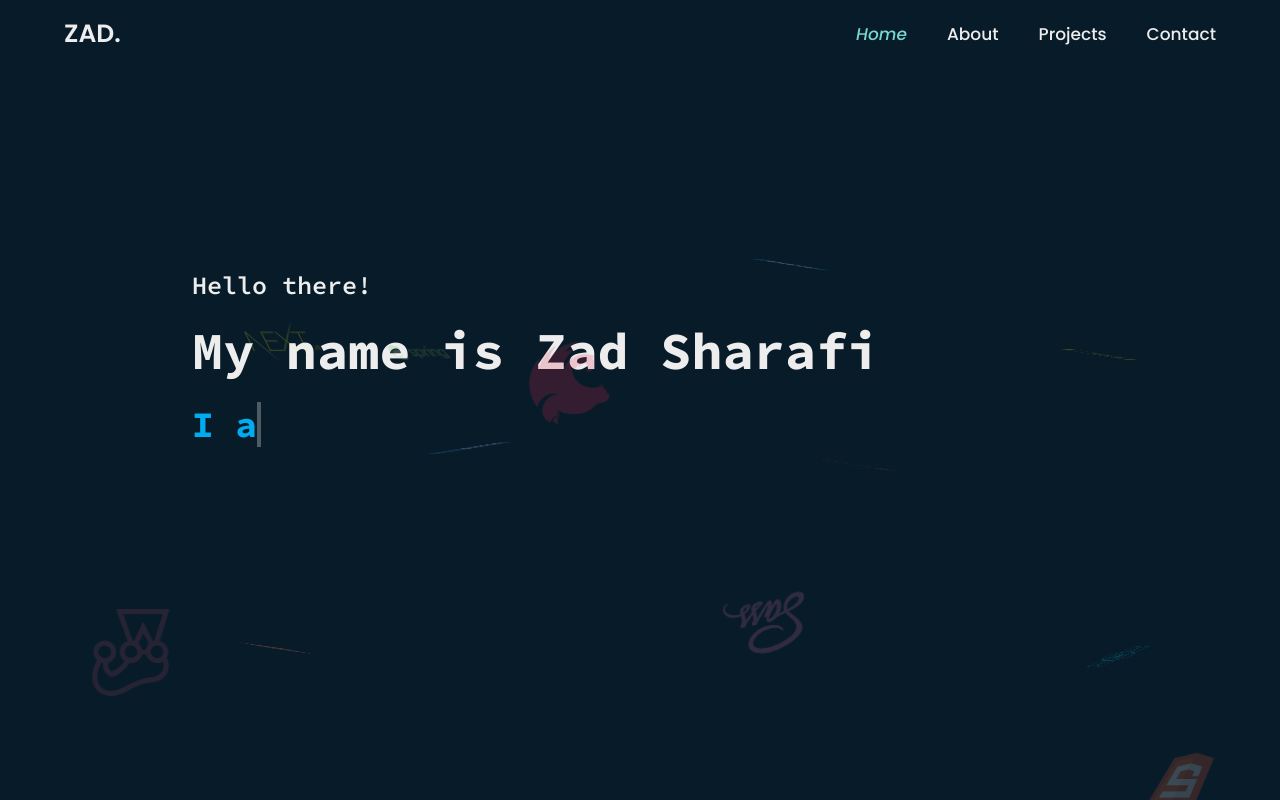
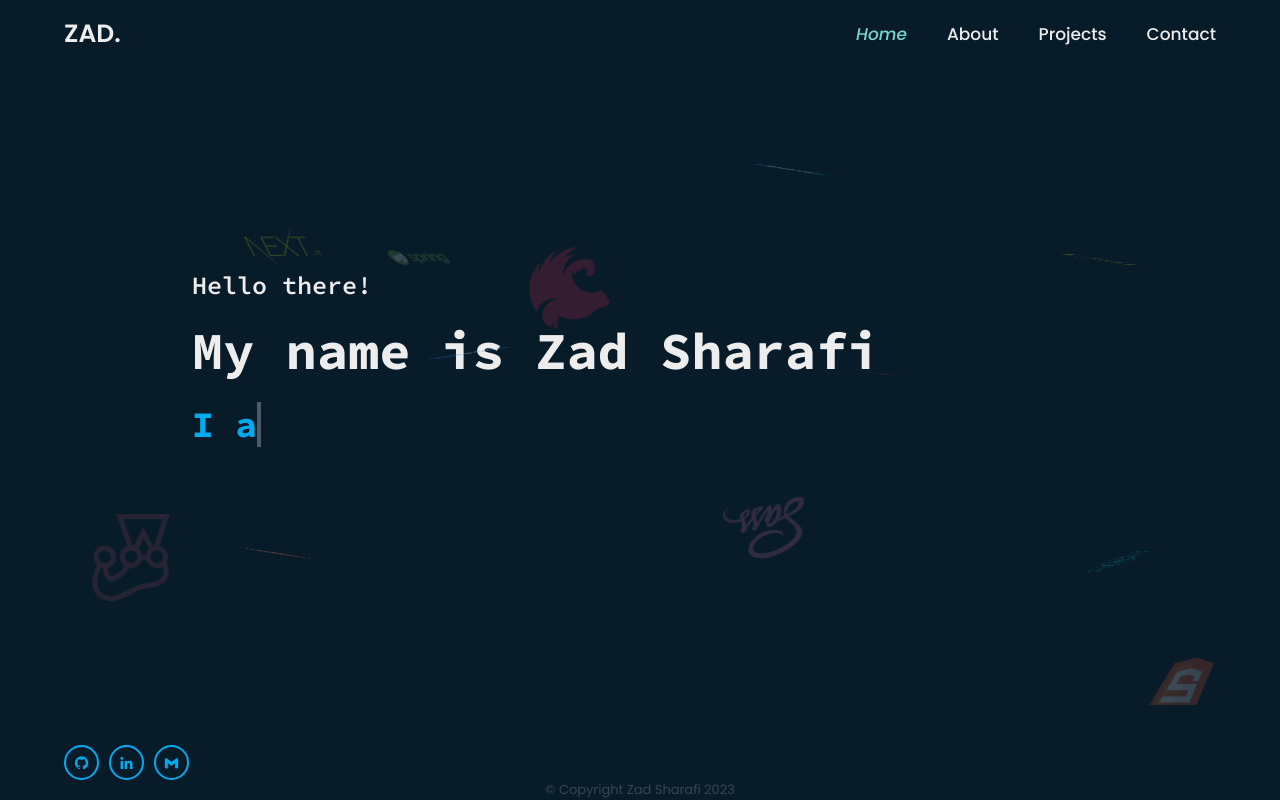
Before and after one commit to Behzadsharafi/PortfolioV2, a React (Vite) app: page / in a window 1280 px wide. Built offline with nearby package versions, Linux system fonts and the light colour scheme; a web font is replaced by a local one.

Commit message:
adds footer

```diff
--- a/src/App.jsx
+++ b/src/App.jsx
@@ -3,6 +3,7 @@ import { BrowserRouter, Route, Routes } from "react-router-dom";
 import HomePage from "./pages/HomePage/HomePage";
 import Header from "./components/Header/Header";
 import ActiveTabContextProvider from "./context/ActiveTabContextProvider";
+import Footer from "./components/Footer/Footer";
 
 function App() {
   return (
@@ -13,6 +14,7 @@ function App() {
           <Routes>
             <Route path="/" element={<HomePage />} />
           </Routes>
+          <Footer />
         </div>
       </BrowserRouter>
     </ActiveTabContextProvider>
--- /dev/null
+++ b/src/components/Button/Button.jsx
@@ -0,0 +1,15 @@
+import styles from "./Button.module.scss";
+
+const Button = ({ children, className, onClick, type }) => {
+  return (
+    <button
+      type={type}
+      onClick={onClick}
+      className={`${styles.button} ${className}`}
+    >
+      {children}
+    </button>
+  );
+};
+
+export default Button;
--- /dev/null
+++ b/src/components/Button/Button.module.scss
@@ -0,0 +1,37 @@
+@use "../../partials/palette";
+@use "../../partials/mixins";
+@use "../../partials/breakpoints";
+
+.button {
+  position: relative;
+  display: inline-flex;
+  justify-content: center;
+  align-items: center;
+  background: transparent;
+  border: 2px solid #00abf0;
+  color: #00abf0;
+  text-decoration: none;
+  z-index: 1;
+  overflow: hidden;
+  cursor: pointer;
+
+  &::before {
+    content: " ";
+    position: absolute;
+    top: 0;
+    left: 0;
+    width: 0;
+    height: 100%;
+    background: #00abf0;
+    z-index: -1;
+    transition: 0.5s;
+  }
+
+  &:hover {
+    color: palette.$dark-blue;
+
+    &::before {
+      width: 100%;
+    }
+  }
+}
--- /dev/null
+++ b/src/components/Footer/Footer.jsx
@@ -0,0 +1,47 @@
+import { Link, useNavigate } from "react-router-dom";
+import styles from "./Footer.module.scss";
+import Button from "../Button/Button";
+
+const Footer = () => {
+  const navigate = useNavigate();
+
+  const currentYear = new Date().getFullYear();
+
+  const handleClick = (link) => {
+    window.open(link, "_blank");
+  };
+
+  return (
+    <footer className={styles.footer}>
+      <div className={styles.footer__content}>
+        <section className={styles.footer__content__links}>
+          <Button
+            className={styles.footer__content__links__button}
+            onClick={() => handleClick("https://github.com/Behzadsharafi/")}
+          >
+            <i className="bx bxl-github"></i>
+          </Button>
+          <Button
+            className={styles.footer__content__links__button}
+            onClick={() =>
+              handleClick("https://www.linkedin.com/in/zadsharafi/")
+            }
+          >
+            <i className="bx bxl-linkedin"></i>
+          </Button>
+          <Button
+            className={styles.footer__content__links__button}
+            onClick={() => handleClick("mailto:behzadsharafi@gmail.com")}
+          >
+            <i className="bx bxl-gmail"></i>
+          </Button>
+        </section>
+        <p className={styles.footer__content__copyright}>
+          &copy; Copyright Zad Sharafi {currentYear}
+        </p>
+      </div>
+    </footer>
+  );
+};
+
+export default Footer;
--- /dev/null
+++ b/src/components/Footer/Footer.module.scss
@@ -0,0 +1,46 @@
+@use "../../partials/palette";
+@use "../../partials/mixins";
+@use "../../partials/breakpoints";
+
+.footer {
+  width: 100%;
+  background: palette.$dark-blue;
+  color: palette.$white;
+  display: flex;
+  align-items: center;
+  justify-content: center;
+  padding-top: 40px;
+
+  @include mixins.phone {
+    padding-top: 40px;
+  }
+
+  &__content {
+    display: flex;
+    flex-direction: column;
+    // background-color: red;
+    width: 90%;
+    max-width: 1500px;
+    // padding: 10px 0;
+    // align-items: center;
+
+    &__links {
+      display: flex;
+      gap: 10px;
+
+      &__button {
+        border-radius: 50%;
+        font-size: 16px;
+        height: 35px;
+        width: 35px;
+      }
+    }
+
+    &__copyright {
+      display: flex;
+      justify-content: center;
+      font-size: 13px;
+      opacity: 0.2;
+    }
+  }
+}
```
